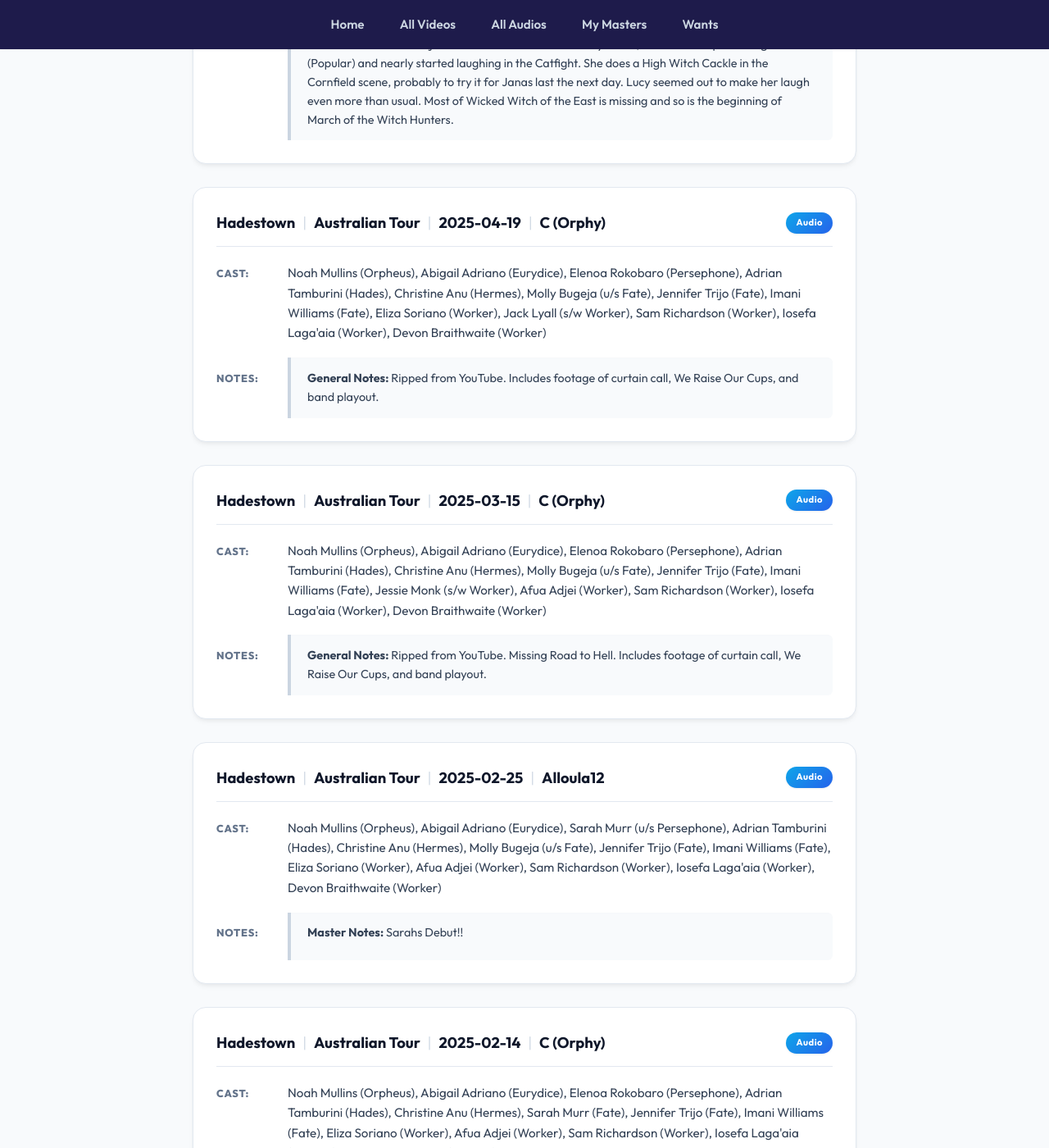
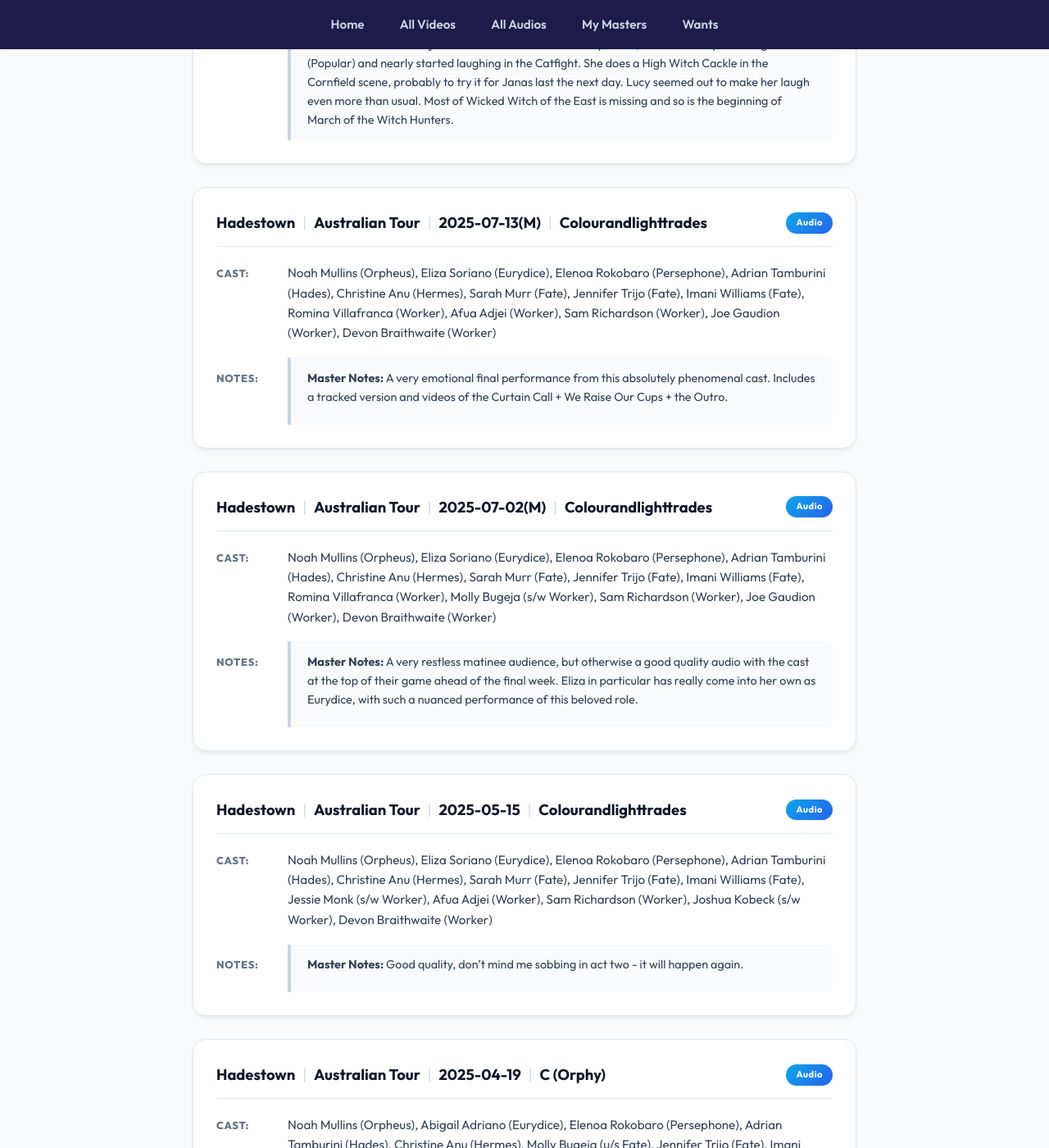
Before and after one commit to DireSpider/direspider.github.io, a Jekyll site: the page built from wants/index.html, in a window 1280 px wide and 1400 px high, scrolled down 22870 px. Shown: the whole window at 82% size. Built offline with Jekyll 4.4.1, drawn with Linux system fonts in a browser that asks for light colours.

Commit message:
update my wants include html

```diff
--- a/_includes/wants.html
+++ b/_includes/wants.html
@@ -2507,6 +2507,147 @@
               <div>
                   <strong>General Notes:</strong> Willemijn seemed to be in a bit of a funny mood, she cracked up in Heissgeliebt (Popular) and nearly started laughing in the Catfight. She does a High Witch Cackle in the Cornfield scene, probably to try it for Janas last the next day. Lucy seemed out to make her laugh even more than usual. Most of Wicked Witch of the East is missing and so is the beginning of March of the Witch Hunters.
               </div>
+
+
+          </div>
+      </div>
+
+</div><div class="recording-card">
+ <div class="header">
+
+          <div class="header-info">
+            <span>Hadestown</span>
+            <span class="separator">|</span>
+            <span>Australian Tour</span>
+            <span class="separator">|</span>
+            <span>2025-07-13(M)</span>
+            <span class="separator">|</span>
+            <span>Colourandlighttrades</span>
+          </div>
+
+          <div class ="header-badges">
+        <span class="media-type-badge">audio</span>
+
+
+
+
+
+             </div>
+
+        </div>
+
+<div class="info-section">
+<span class="label">Cast:</span>
+<span id="cast-display" class="content-text">
+Noah Mullins (Orpheus), Eliza Soriano (Eurydice), Elenoa Rokobaro (Persephone), Adrian Tamburini (Hades), Christine Anu (Hermes), Sarah Murr (Fate), Jennifer Trijo (Fate), Imani Williams (Fate), Romina Villafranca (Worker), Afua Adjei (Worker), Sam Richardson (Worker), Joe Gaudion (Worker), Devon Braithwaite (Worker)
+</span>
+</div>
+
+
+      <div class="info-section">
+          <span class="label">Notes:</span>
+          <div class="notes-text">
+
+
+              <div style="margin-bottom: 0.5rem;">
+                  <strong>Master Notes:</strong> A very emotional final performance from this absolutely phenomenal cast. Includes a tracked version and videos of the Curtain Call + We Raise Our Cups + the Outro.
+              </div>
+
+
+
+
+          </div>
+      </div>
+
+</div><div class="recording-card">
+ <div class="header">
+
+          <div class="header-info">
+            <span>Hadestown</span>
+            <span class="separator">|</span>
+            <span>Australian Tour</span>
+            <span class="separator">|</span>
+            <span>2025-07-02(M)</span>
+            <span class="separator">|</span>
+            <span>Colourandlighttrades</span>
+          </div>
+
+          <div class ="header-badges">
+        <span class="media-type-badge">audio</span>
+
+
+
+
+
+             </div>
+
+        </div>
+
+<div class="info-section">
+<span class="label">Cast:</span>
+<span id="cast-display" class="content-text">
+Noah Mullins (Orpheus), Eliza Soriano (Eurydice), Elenoa Rokobaro (Persephone), Adrian Tamburini (Hades), Christine Anu (Hermes), Sarah Murr (Fate), Jennifer Trijo (Fate), Imani Williams (Fate), Romina Villafranca (Worker), Molly Bugeja (s/w Worker), Sam Richardson (Worker), Joe Gaudion (Worker), Devon Braithwaite (Worker)
+</span>
+</div>
+
+
+      <div class="info-section">
+          <span class="label">Notes:</span>
+          <div class="notes-text">
+
+
+              <div style="margin-bottom: 0.5rem;">
+                  <strong>Master Notes:</strong> A very restless matinee audience, but otherwise a good quality audio with the cast at the top of their game ahead of the final week. Eliza in particular has really come into her own as Eurydice, with such a nuanced performance of this beloved role.
+              </div>
+
+
+
+
+          </div>
+      </div>
+
+</div><div class="recording-card">
+ <div class="header">
+
+          <div class="header-info">
+            <span>Hadestown</span>
+            <span class="separator">|</span>
+            <span>Australian Tour</span>
+            <span class="separator">|</span>
+            <span>2025-05-15</span>
+            <span class="separator">|</span>
+            <span>Colourandlighttrades</span>
+          </div>
+
+          <div class ="header-badges">
+        <span class="media-type-badge">audio</span>
+
+
+
+
+
+             </div>
+
+        </div>
+
+<div class="info-section">
+<span class="label">Cast:</span>
+<span id="cast-display" class="content-text">
+Noah Mullins (Orpheus), Eliza Soriano (Eurydice), Elenoa Rokobaro (Persephone), Adrian Tamburini (Hades), Christine Anu (Hermes), Sarah Murr (Fate), Jennifer Trijo (Fate), Imani Williams (Fate), Jessie Monk (s/w Worker), Afua Adjei (Worker), Sam Richardson (Worker), Joshua Kobeck (s/w Worker), Devon Braithwaite (Worker)
+</span>
+</div>
+
+
+      <div class="info-section">
+          <span class="label">Notes:</span>
+          <div class="notes-text">
+
+
+              <div style="margin-bottom: 0.5rem;">
+                  <strong>Master Notes:</strong> Good quality, don’t mind me sobbing in act two - it will happen again.
+              </div>
+
+
 
 
           </div>
```
